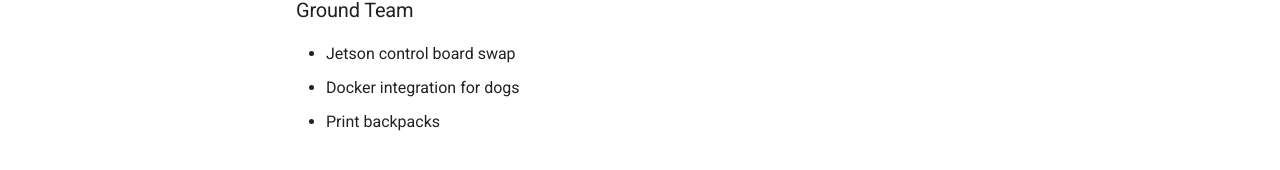
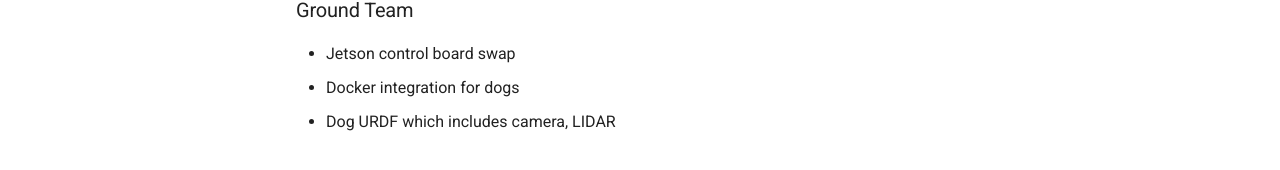
Before and after one commit to UFL-Autonomy-Park/apark_wiki, an MkDocs documentation site: the page built from docs/index.md, in a window 1280 px wide and 1059 px high. Shown: the part 877-1047 px from the top of the window. Built offline with MkDocs 1.6.1 and Material for MkDocs 9.7.7, drawn with Linux system fonts in a browser that asks for light colours.

```diff
--- a/docs/index.md
+++ b/docs/index.md
@@ -27,4 +27,4 @@
 ### Ground Team
 - Jetson control board swap
 - Docker integration for dogs
-- Print backpacks
+- Dog URDF which includes camera, LIDAR
```
